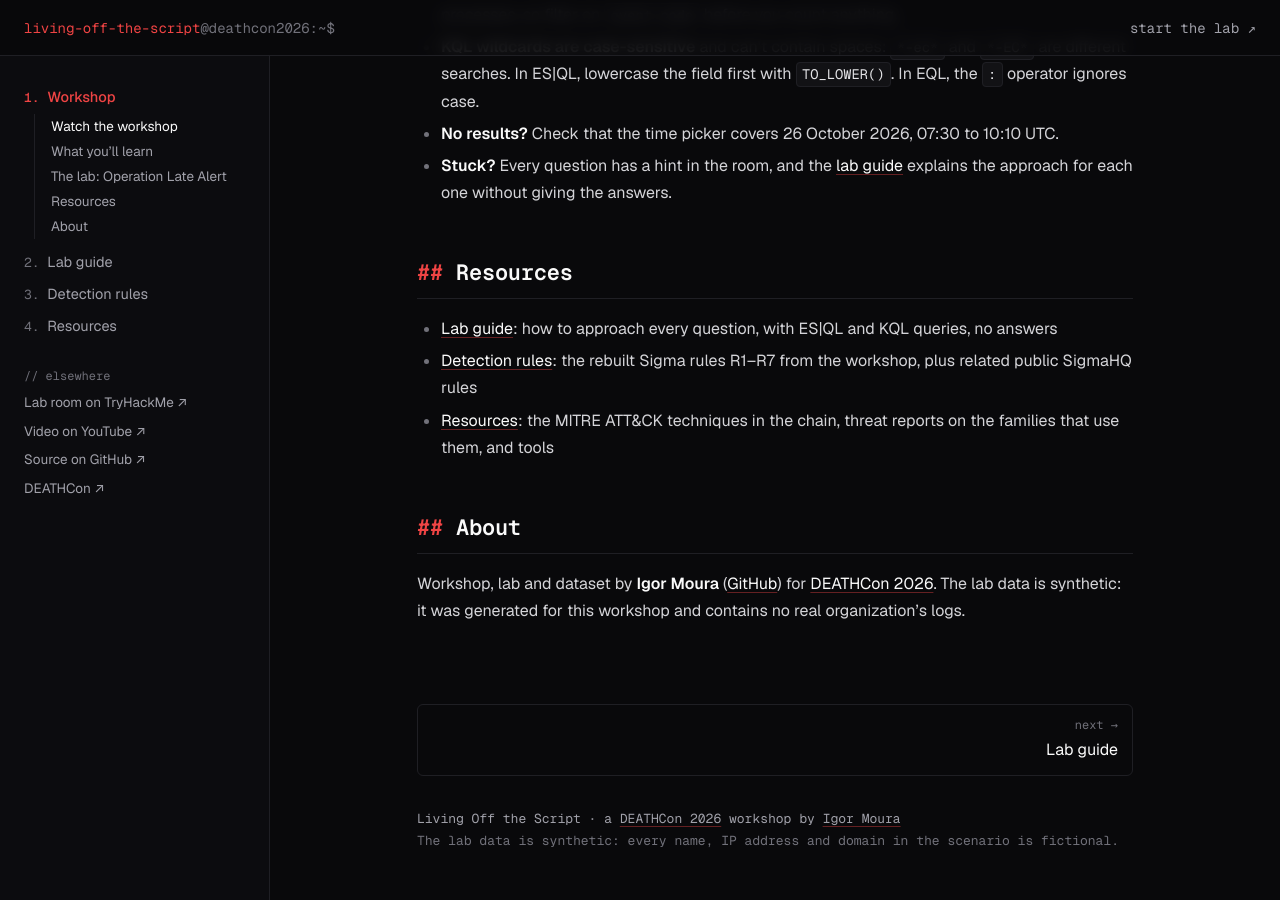
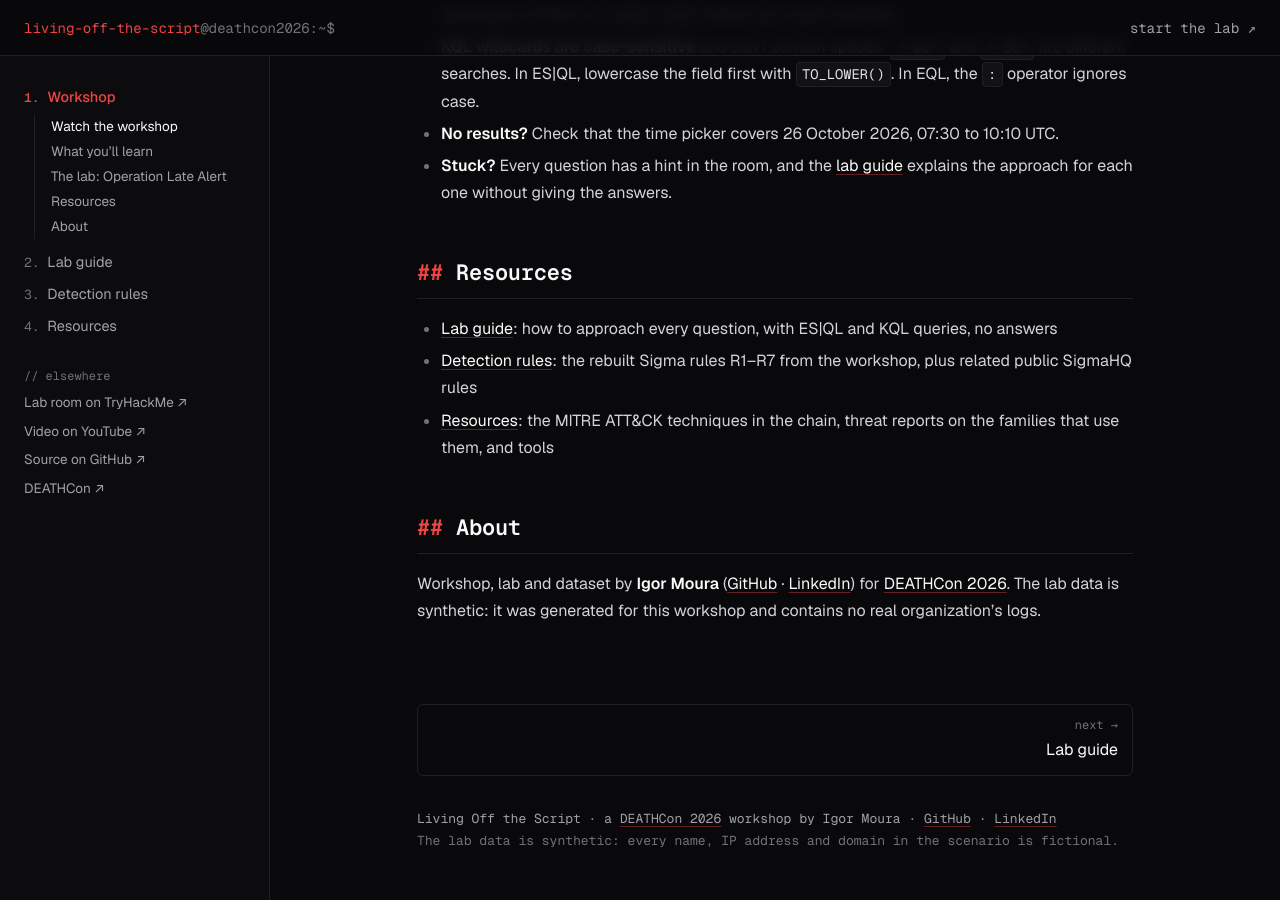
Before and after one commit to mouralgor/deathcon2026-living-off-the-script, a Jekyll site: the page built from index.md, in a window 1280 px wide and 900 px high, scrolled down 2867 px. Built offline with Jekyll 4.4.1, drawn with Linux system fonts in a browser that asks for light colours.

Commit message:
Add LinkedIn link to the footer, About section and README
Co-Authored-By: Claude Opus 5.5 <noreply@anthropic.com>

```diff
--- a/_layouts/default.html
+++ b/_layouts/default.html
@@ -85,7 +85,7 @@
       {%- endif %}
 
       <footer class="footer">
-        <p>Living Off the Script · a <a href="https://deathcon.io">DEATHCon 2026</a> workshop by <a href="https://github.com/mouralgor">Igor Moura</a></p>
+        <p>Living Off the Script · a <a href="https://deathcon.io">DEATHCon 2026</a> workshop by Igor Moura · <a href="https://github.com/mouralgor">GitHub</a> · <a href="https://www.linkedin.com/in/igor-moura-460967203/">LinkedIn</a></p>
         <p class="faint">The lab data is synthetic: every name, IP address and domain in the scenario is fictional.</p>
       </footer>
     </main>
--- a/index.md
+++ b/index.md
@@ -82,4 +82,4 @@ CyberChef or a shell helps with decoding.
 
 ## About
 
-Workshop, lab and dataset by **Igor Moura** ([GitHub](https://github.com/mouralgor)) for [DEATHCon 2026](https://deathcon.io). The lab data is synthetic: it was generated for this workshop and contains no real organization's logs.
+Workshop, lab and dataset by **Igor Moura** ([GitHub](https://github.com/mouralgor) · [LinkedIn](https://www.linkedin.com/in/igor-moura-460967203/)) for [DEATHCon 2026](https://deathcon.io). The lab data is synthetic: it was generated for this workshop and contains no real organization's logs.
```
Also changed, not shown: README.md.
